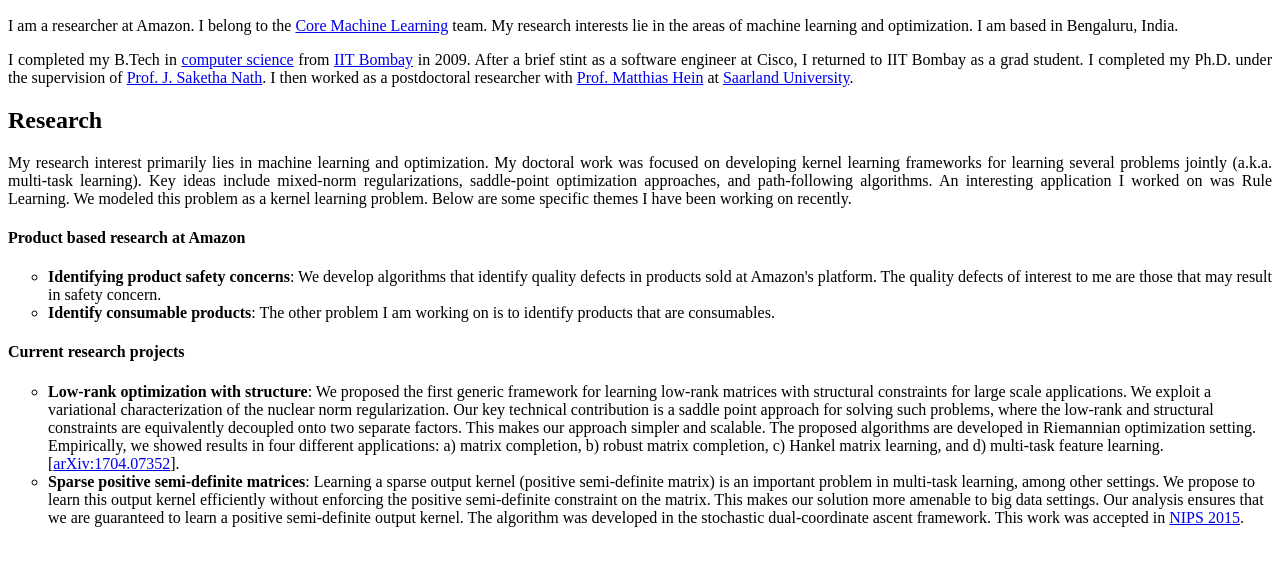
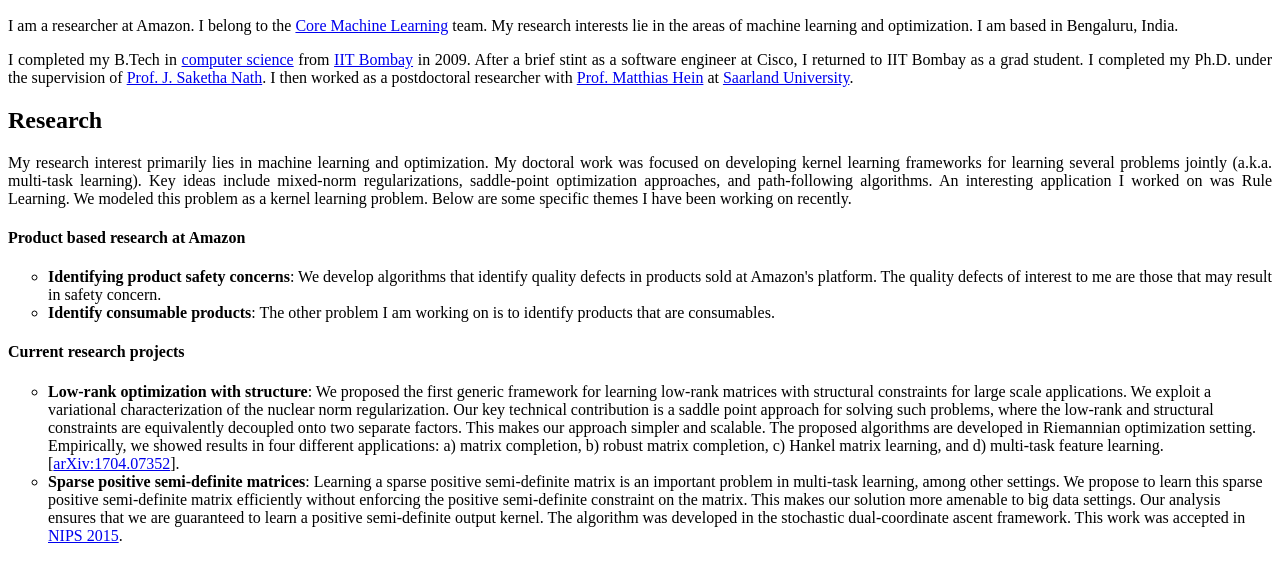
Before and after one commit to pratikjawanpuria/pratikjawanpuria.github.io, a plain HTML site: page index.html in a window 1280 px wide. Shown: the part 137-716 px from the top of the page. Drawn offline with Linux system fonts and the light colour scheme.

Commit message:
Update index.html

```diff
--- a/index.html
+++ b/index.html
@@ -32,7 +32,7 @@ I completed my B.Tech in <a href="https://www.cse.iitb.ac.in/">computer science<
   <h4>Current research projects</h4>
   <ul type="circle">
     <li> <b>Low-rank optimization with structure</b>: We proposed the first generic framework for learning low-rank matrices with structural constraints for large scale applications. We exploit a variational characterization of the nuclear norm regularization. Our key technical contribution is a saddle point approach for solving such problems, where the low-rank and structural constraints are equivalently decoupled onto two separate factors. This makes our approach simpler and scalable. The proposed algorithms are developed in Riemannian optimization setting. Empirically, we showed results in four different applications: a) matrix completion, b) robust matrix completion, c) Hankel matrix learning, and d) multi-task feature learning. [<a href="http://arxiv.org/abs/1704.07352">arXiv:1704.07352</a>].</li>
-    <li> <b>Sparse positive semi-definite matrices</b>: Learning a sparse output kernel (positive semi-definite matrix) is an important problem in multi-task learning, among other settings. We propose to learn this output kernel efficiently without enforcing the positive semi-definite constraint on the matrix. This makes our solution more amenable to big data settings. Our analysis ensures that we are guaranteed to learn a positive semi-definite output kernel. The algorithm was developed in the stochastic dual-coordinate ascent framework. This work was accepted in <a href="https://papers.nips.cc/paper/5898-efficient-output-kernel-learning-for-multiple-tasks">NIPS 2015</a>.</li>
+    <li> <b>Sparse positive semi-definite matrices</b>: Learning a sparse positive semi-definite matrix is an important problem in multi-task learning, among other settings. We propose to learn this sparse positive semi-definite matrix efficiently without enforcing the positive semi-definite constraint on the matrix. This makes our solution more amenable to big data settings. Our analysis ensures that we are guaranteed to learn a positive semi-definite output kernel. The algorithm was developed in the stochastic dual-coordinate ascent framework. This work was accepted in <a href="https://papers.nips.cc/paper/5898-efficient-output-kernel-learning-for-multiple-tasks">NIPS 2015</a>.</li>
   </ul>
 
 </html>
```
